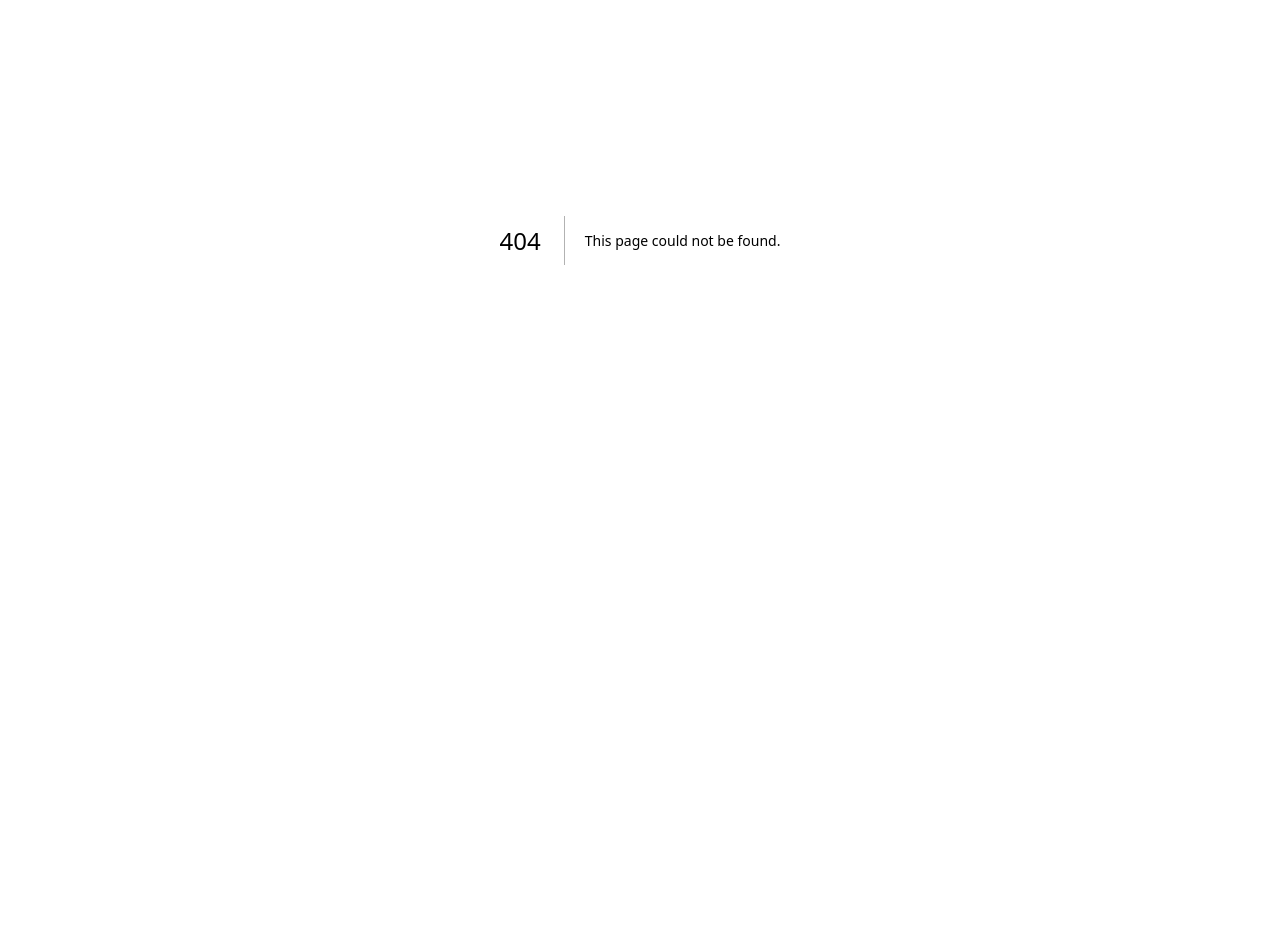
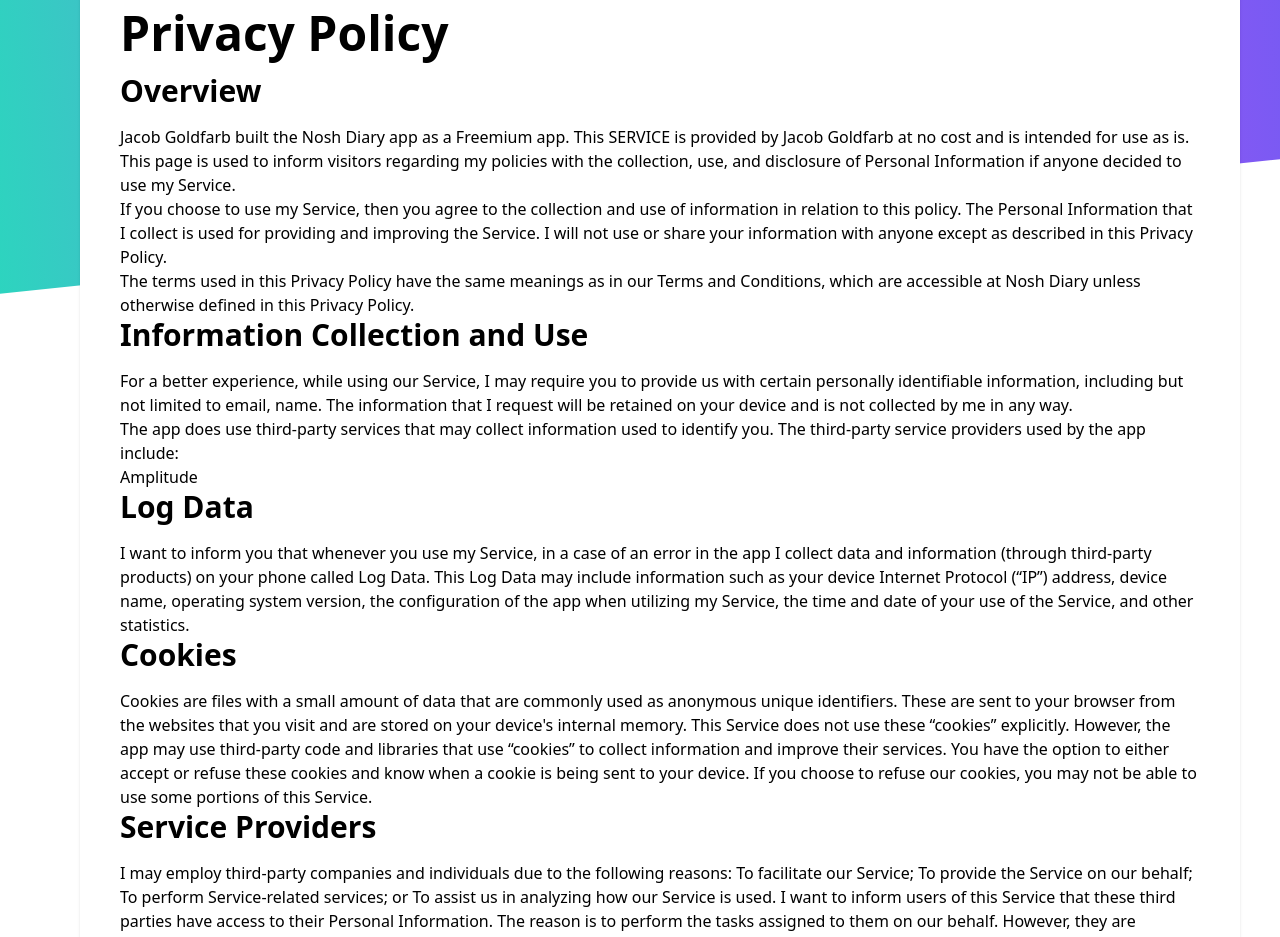
Before and after one commit to jacobgoldfarb/nosh-diary-website, a Next.js app: page /privacy-policy in a window 1280 px wide. Before the commit this address had no page. Shown: the part 160-1097 px from the top of the page. Before the commit the page ends 800 px from the top, so only its background shows below. Built offline with nearby package versions, Linux system fonts and the light colour scheme.

Commit message:
Added privacy policy

```diff
--- /dev/null
+++ b/pages/privacy-policy.js
@@ -0,0 +1,83 @@
+import React from 'react';
+import Layout from '../components/Layout';
+
+const SUPPORT_COPY = "Have a question? Get in touch with us at Nosh Diary. We're here to help. Email us at help@noshdiary.com and expect a response as soon as possible.";
+
+const PrivacyPolicy = () => {
+  return (
+    <Layout
+      title={"Privacy Policy - Nosh Diary" }
+      description={SUPPORT_COPY}
+      keywords={"Nosh Diary, Privacy Policy, Terms, Legal"}
+    >
+      <div className="container py-10 pr-10 bg-white rounded-xl p-10 shadow">
+        <section className="mb-8">
+          <h1 className="text-5xl font-bold mb-4">{'Privacy Policy'}</h1>
+          <h2 className="text-3xl font-bold mb-4">{'Overview'}</h2>
+          <p>
+            {'Jacob Goldfarb built the Nosh Diary app as a Freemium app. This SERVICE is provided by Jacob Goldfarb at no cost and is intended for use as is.'}
+          </p>
+          <p>
+            {'This page is used to inform visitors regarding my policies with the collection, use, and disclosure of Personal Information if anyone decided to use my Service.'}
+          </p>
+          <p>
+            {'If you choose to use my Service, then you agree to the collection and use of information in relation to this policy. The Personal Information that I collect is used for providing and improving the Service. I will not use or share your information with anyone except as described in this Privacy Policy.'}
+          </p>
+          <p>
+            {'The terms used in this Privacy Policy have the same meanings as in our Terms and Conditions, which are accessible at Nosh Diary unless otherwise defined in this Privacy Policy.'}
+          </p>
+
+          <h2 className="text-3xl font-bold mb-4">{'Information Collection and Use'}</h2>
+          <p>
+            {'For a better experience, while using our Service, I may require you to provide us with certain personally identifiable information, including but not limited to email, name. The information that I request will be retained on your device and is not collected by me in any way.'}
+          </p>
+          <p>
+            {'The app does use third-party services that may collect information used to identify you. The third-party service providers used by the app include:'}
+          </p>
+          <ul>
+            <li>Amplitude</li>
+          </ul>
+
+          <h2 className="text-3xl font-bold mb-4">{'Log Data'}</h2>
+          <p>
+            {'I want to inform you that whenever you use my Service, in a case of an error in the app I collect data and information (through third-party products) on your phone called Log Data. This Log Data may include information such as your device Internet Protocol (“IP”) address, device name, operating system version, the configuration of the app when utilizing my Service, the time and date of your use of the Service, and other statistics.'}
+          </p>
+
+          <h2 className="text-3xl font-bold mb-4">{'Cookies'}</h2>
+          <p>
+            {`Cookies are files with a small amount of data that are commonly used as anonymous unique identifiers. These are sent to your browser from the websites that you visit and are stored on your device's internal memory. This Service does not use these “cookies” explicitly. However, the app may use third-party code and libraries that use “cookies” to collect information and improve their services. You have the option to either accept or refuse these cookies and know when a cookie is being sent to your device. If you choose to refuse our cookies, you may not be able to use some portions of this Service.`}
+          </p>
+
+          <h2 className="text-3xl font-bold mb-4">{'Service Providers'}</h2>
+          <p>
+          {'I may employ third-party companies and individuals due to the following reasons: To facilitate our Service; To provide the Service on our behalf; To perform Service-related services; or To assist us in analyzing how our Service is used. I want to inform users of this Service that these third parties have access to their Personal Information. The reason is to perform the tasks assigned to them on our behalf. However, they are obligated not to disclose or use the information for any other purpose.'}
+          </p>
+
+          <h2 className="text-3xl font-bold mb-4">{'Security'}</h2>
+          <p>
+          {'I value your trust in providing us your Personal Information, thus we are striving to use commercially acceptable means of protecting it. But remember that no method of transmission over the internet, or method of electronic storage is 100% secure and reliable, and I cannot guarantee its absolute security.'}
+          </p>
+
+          <h2 className="text-3xl font-bold mb-4">{'Links to Other Sites'}</h2>
+          <p>
+          {'This Service may contain links to other sites. If you click on a third-party link, you will be directed to that site. Note that these external sites are not operated by me. Therefore, I strongly advise you to review the Privacy Policy of these websites. I have no control over and assume no responsibility for the content, privacy policies, or practices of any third-party sites or services.'}
+          </p>
+          <h2 className="text-3xl font-bold mb-4">{'Children’s Privacy'}</h2>
+          <p>
+          {'These Services do not address anyone under the age of 13. I do not knowingly collect personally identifiable information from children under 13 years of age. In the case I discover that a child under 13 has provided me with personal information, I immediately delete this from our servers. If you are a parent or guardian and you are aware that your child has provided us with personal information, please contact me so that I will be able to do the necessary actions.'}
+          </p>
+          <h2 className="text-3xl font-bold mb-4">{'Changes to This Privacy Policy'}</h2>
+          <p>
+            {'I may update our Privacy Policy from time to time. Thus, you are advised to review this page periodically for any changes. I will notify you of any changes by posting the new Privacy Policy on this page. This policy is effective as of 2023-06-05.'}
+          </p>
+          <h2 className="text-3xl font-bold mb-4">{'Contact Us'}</h2>
+          <p>
+            {'If you have any questions or suggestions about my Privacy Policy, do not hesitate to contact me at policy@noshdiary.com.'}
+          </p>
+        </section>
+      </div>
+    </Layout>
+  );
+};
+
+export default PrivacyPolicy;
```
